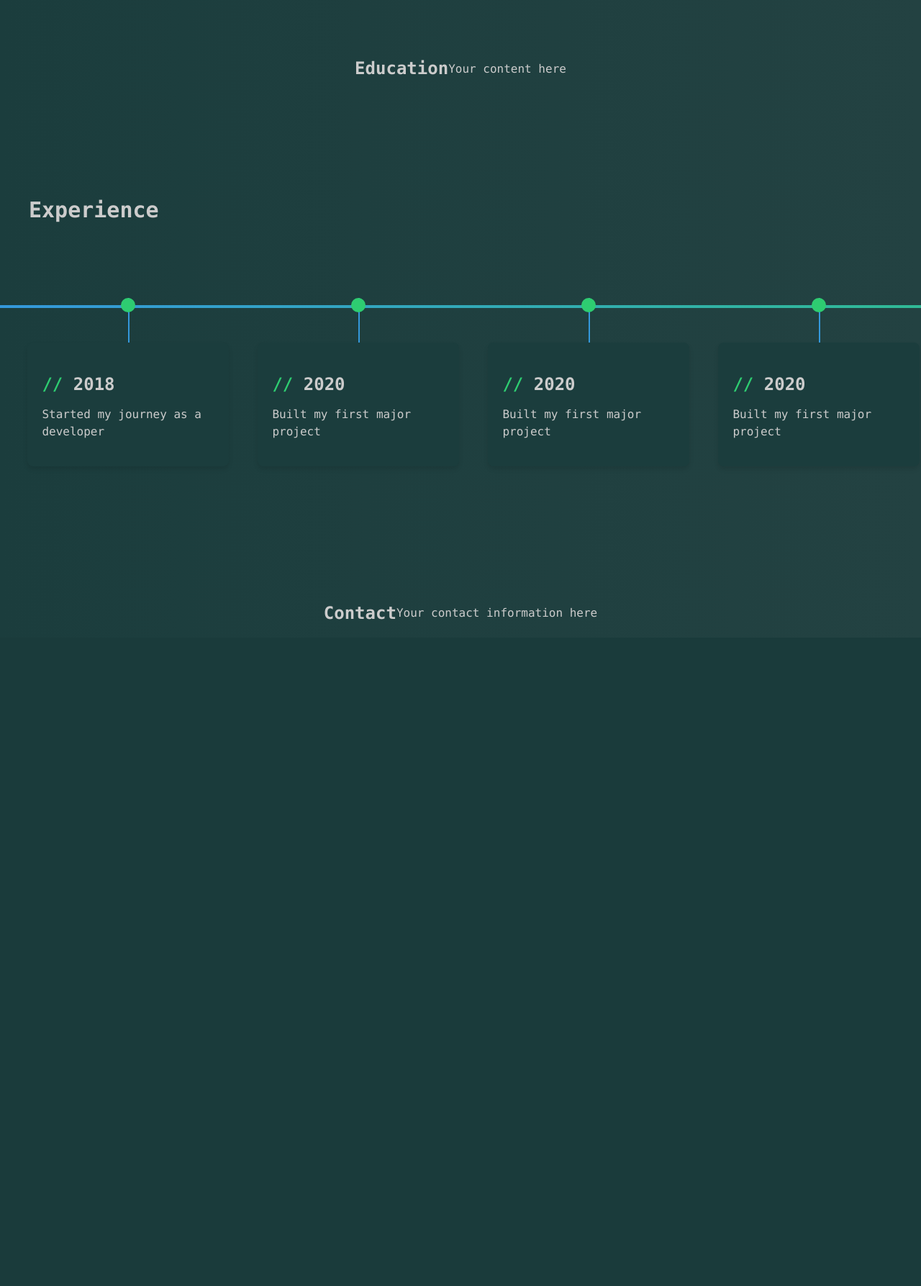
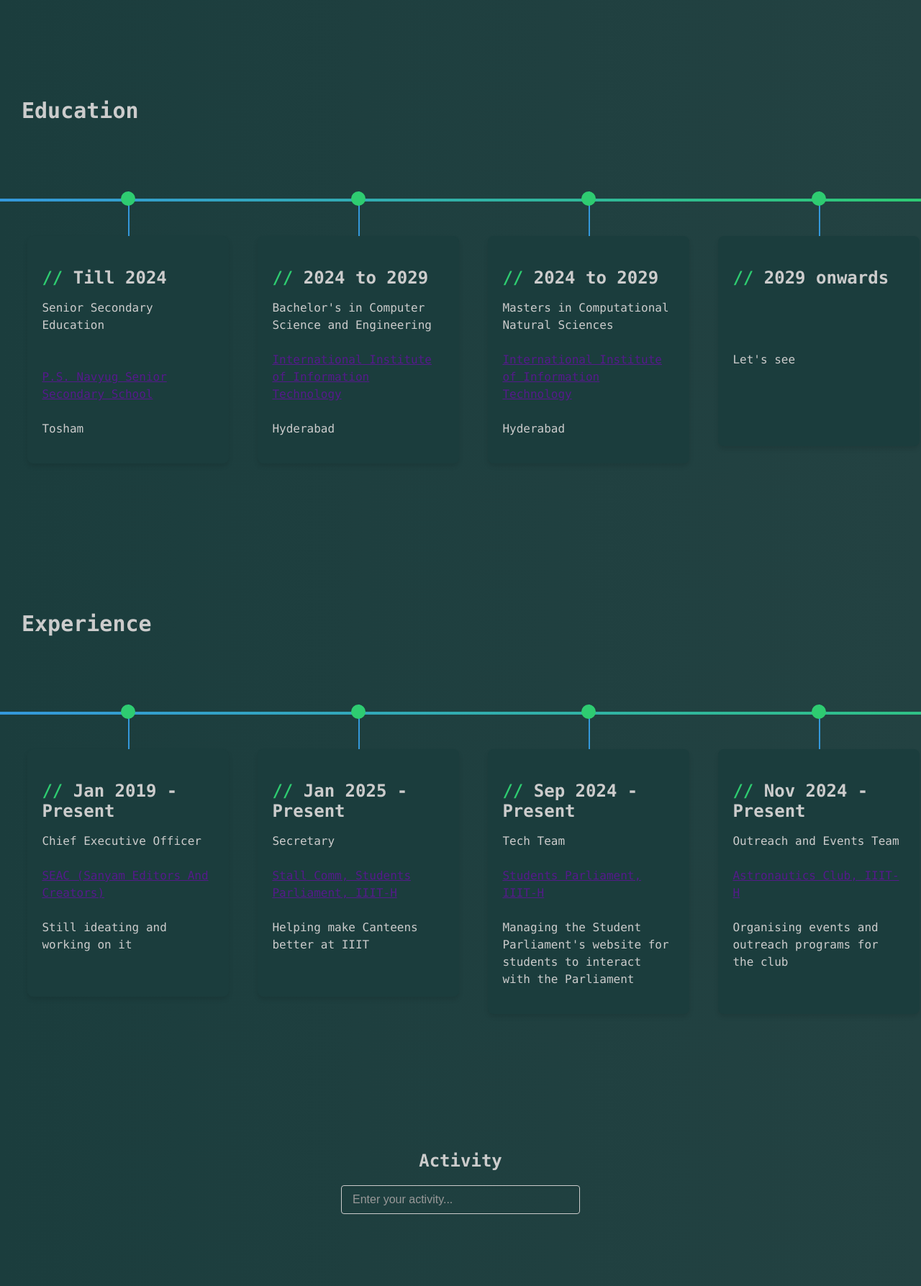
Before and after one commit to sanyamseac/sanyamseac.github.io, a PHP site: page / in a window 1280 px wide. Shown: the part 2118-3905 px from the top of the page at 72% size. Before the commit the page ends 2979 px from the top, so only its background shows below. Run offline with PHP 8.4, Linux system fonts and the light colour scheme.

Commit message:
Update data

```diff
--- a/index.html
+++ b/index.html
@@ -13,8 +13,10 @@
 	<link rel="stylesheet" href="./styles/basicstructure.css">
 	<link rel="stylesheet" href="./styles/about.css">
 	<link rel="stylesheet" href="./styles/experience.css">
+	<link rel="stylesheet" href="./styles/activity.css">
     <script src="./typing.js"></script>
     <script src="./navbar.js"></script>
+	<script src="./activity.js"></script>
 </head>
 <body>
 	<nav class="navbar hidden">
@@ -30,13 +32,16 @@
         </div>
     </nav>
 
-    <div class="full-screen-div welcome-container" id="welcome">
+    <div class="full-screen-div" id="welcome">
+        <div class="welcome-container">
 			<div class="codeArea">
 				<div class="typing" id="typing"></div>
 			</div>
 		</div>
+    </div>
 
-    <div class="full-screen-div landing-container" id="home">
+    <div class="full-screen-div" id="home">
+        <div class="landing-container">
 			<div class="comparison-image">
 				<img src="./sanyam.png" alt="Sanyam Gandhi">
 			</div>
@@ -45,8 +50,10 @@
 				<img src="./seac.png" alt="Sanyam Gandhi">
 			</div>
 		</div>
+    </div>
 
-    <div class="full-screen-div about-container" id="about">
+    <div class="full-screen-div">
+		<div class="about-container" id="about">
 			<div class="text">
 				<h2>About</h2> <br>
 				<p>Welcome to my digital space! I'm Sanyam, a
@@ -74,13 +81,56 @@
 				<h5>Some photos from my birthplace</h5>
 			</div>
 		</div>
+	</div>
 
 	<div class="full-screen-div" id="education">
+		<div class="experience-container">
+			<div class="experience-text">
 				<h2>Education</h2>
-        <p>Your content here</p>
+			</div>
+			<div class="timeline-section">
+				<div class="timeline-container">
+					<div class="timeline">
+						<div class="timeline-item first">
+							<div class="timeline-dot"></div>
+							<div class="timeline-connector"></div>
+							<div class="timeline-content">
+								<h3>Till 2024</h3>
+								<p> Senior Secondary Education <br><br><br> <a href=""> P.S. Navyug Senior Secondary School </a> <br><br> Tosham <br></p>
+							</div>
+						</div>
+						<div class="timeline-item">
+							<div class="timeline-dot"></div>
+							<div class="timeline-connector"></div>
+							<div class="timeline-content">
+								<h3>2024 to 2029</h3>
+								<p>Bachelor's in Computer Science and Engineering <br><br> <a href=""> International Institute of Information Technology </a> <br><br> Hyderabad </p>
+							</div>
+						</div>
+						<div class="timeline-item">
+							<div class="timeline-dot"></div>
+							<div class="timeline-connector"></div>
+							<div class="timeline-content">
+								<h3>2024 to 2029</h3>
+								<p>Masters in Computational Natural Sciences <br><br> <a href=""> International Institute of Information Technology </a><br><br> Hyderabad </p>
+							</div>
+						</div>
+						<div class="timeline-item last">
+							<div class="timeline-dot"></div>
+							<div class="timeline-connector"></div>
+							<div class="timeline-content">
+								<h3>2029 onwards</h3>
+								<p><br><br><br><centre>Let's see</centre><br><br><br><br></p>
+							</div>
+						</div>
+					</div>
+				</div>
+			</div>
+		</div>
 	</div>
 
-    <div class="experience-container" id="experience">
+	<div class="full-screen-div" id="experience">
+		<div class="experience-container">
 			<div class="experience-text">
 				<h2>Experience</h2>
 			</div>
@@ -91,48 +141,56 @@
 							<div class="timeline-dot"></div>
 							<div class="timeline-connector"></div>
 							<div class="timeline-content">
-							<h3>2018</h3>
-							<p>Started my journey as a developer</p>
+								<h3>Jan 2019 - Present</h3>
+								<p>Chief Executive Officer <br> <br>
+									<a href=""> SEAC (Sanyam Editors And Creators)</a> <br> <br>
+									Still ideating and working on it <br><br>
+								</p>
 							</div>
 						</div>
 						<div class="timeline-item">
 							<div class="timeline-dot"></div>
 							<div class="timeline-connector"></div>
 							<div class="timeline-content">
-							<h3>2020</h3>
-							<p>Built my first major project</p>
+								<h3>Jan 2025 - Present</h3>
+								<p>Secretary<br> <br>
+									<a href="">Stall Comm, Students Parliament, IIIT-H</a> <br> <br>
+									Helping make Canteens better at IIIT<br><br>
+								</p>
 							</div>
 						</div>
 						<div class="timeline-item">
 							<div class="timeline-dot"></div>
 							<div class="timeline-connector"></div>
 							<div class="timeline-content">
-							<h3>2020</h3>
-							<p>Built my first major project</p>
+								<h3>Sep 2024 - Present</h3>
+								<p>Tech Team<br> <br>
+									<a href=""> Students Parliament, IIIT-H</a> <br> <br>
+									Managing the Student Parliament's website for students to interact with the Parliament
+								</p>
 							</div>
 						</div>
 						<div class="timeline-item">
 							<div class="timeline-dot"></div>
 							<div class="timeline-connector"></div>
 							<div class="timeline-content">
-							<h3>2020</h3>
-							<p>Built my first major project</p>
+								<h3>Nov 2024 - Present</h3>
+								<p>Outreach and Events Team<br> <br>
+									<a href=""> Astronautics Club, IIIT-H</a> <br> <br>
+									Organising events and outreach programs for the club<br><br>
+								</p>
 							</div>
 						</div>
 						<div class="timeline-item">
 							<div class="timeline-dot"></div>
 							<div class="timeline-connector"></div>
 							<div class="timeline-content">
-							<h3>2020</h3>
-							<p>Built my first major project</p>
+								<h3>Jan 2025 - Present</h3>
+								<p>Co-coordinator<br> <br>
+									<a href="">IIIT Society of Applied Quantum Computing</a> <br> <br>
+									Exploring the Quantum world!<br><br>
+								</p>
 							</div>
-					</div>
-					<div class="timeline-item last">
-						<div class="timeline-dot"></div>
-						<div class="timeline-connector"></div>
-						<div class="timeline-content">
-							<h3>2020</h3>
-							<p>Built my first major project</p>
 						</div>
 					</div>
 				</div>
@@ -141,8 +199,11 @@
 	</div>
 
     <div class="full-screen-div" id="contact">
-        <h2>Contact</h2>
-        <p>Your contact information here</p>
+		<div class="activity-container">
+			<h2>Activity</h2>
+			<input type="text" class="text-box" id="activity-input" placeholder="Enter your activity...">
+			<text id="activity-output"></div>
+		</div>
     </div>
 </body>
 </html>
--- a/styles/about.css
+++ b/styles/about.css
@@ -4,8 +4,16 @@
     align-items: center;
     justify-content: center;
     padding: 20px;
+    margin: 20px;
     text-align: center;
     position: relative;
+}
+
+@media screen and (max-width: 768px) {
+    .about-container {
+        grid-template-columns: 1fr;
+        padding: 10px;
+    }
 }
 
 .text {
--- a/styles/experience.css
+++ b/styles/experience.css
@@ -1,9 +1,8 @@
-.experience-section {
-    height: 100vh;
-    width: 90%;
+.experience-container {
+    width: 100%;
     display: flex;
+    flex-direction: column;
     justify-content: center;
-    align-items: center;
     position: relative;
 }
 
@@ -12,7 +11,6 @@
     font-size: 20px;
     text-align: justify;
     margin: 10px 30px 0 30px;
-    padding: 10px;
 }
 
 .timeline-section {
--- a/styles/interactiveimg.css
+++ b/styles/interactiveimg.css
@@ -66,7 +66,6 @@
 
 @media screen and (max-width: 600px) {
     .comparison-image {
-        max-width: 100%;
         border-radius: 8px;
     }
 }
```
Lines whose indentation alone changed are shown as unchanged.
